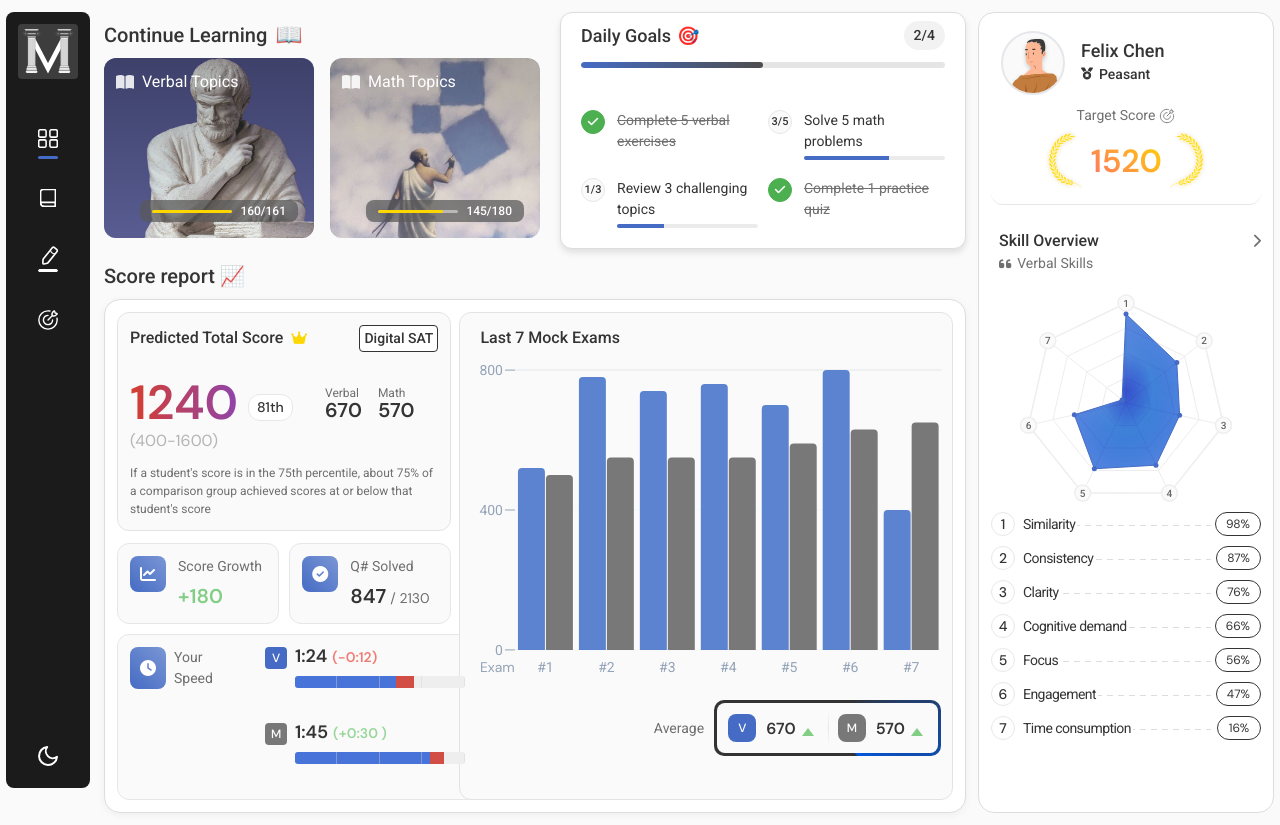
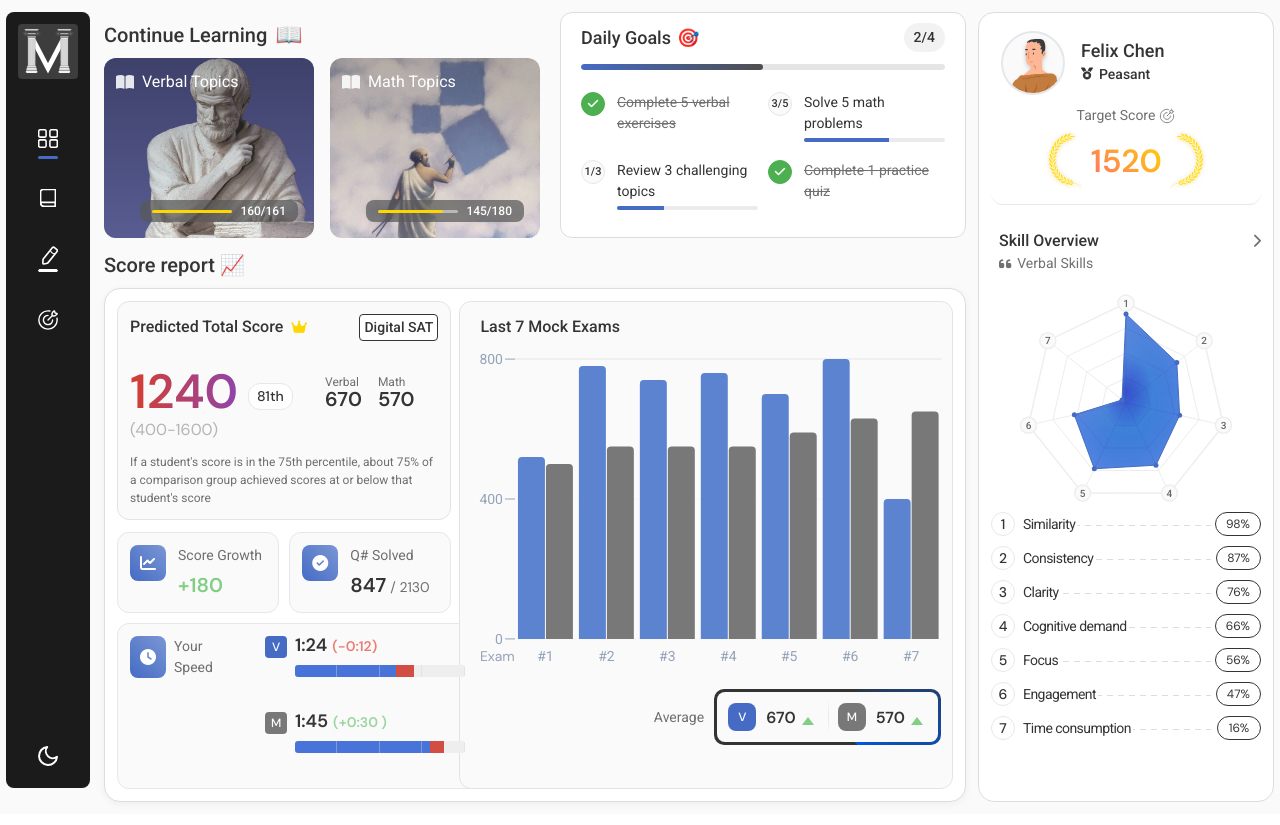
Before and after one commit to Orujhimaru/max_odyssey, a React (Vite) app: page /dashboard in a window 1280 px wide. Built offline with nearby package versions, Linux system fonts and the light colour scheme; sample sign-in values are in the browser's storage; a web font is replaced by a local one.

Commit message:
design: fixing margins

```diff
--- a/src/components/WeeklyTasks/WeeklyTasks.css
+++ b/src/components/WeeklyTasks/WeeklyTasks.css
@@ -263,7 +263,7 @@
   background-color: var(--bg-primary);
   border-radius: 12px;
   padding: 16px 20px;
-  box-shadow: 0 4px 6px rgba(0, 0, 0, 0.1);
+  /* box-shadow: 0 4px 6px rgba(0, 0, 0, 0.1); */
   width: 100%;
   height: 100%;
   display: flex;
@@ -272,7 +272,7 @@
   margin-top: 0;
   margin-bottom: 0;
   border: 1px solid #dddddd;
-  padding-top: 8px;
+  padding-top: 10px;
   /* max-width: 300px; */
 }
 [data-theme="dark"] .daily-tasks {
@@ -330,7 +330,7 @@
   gap: 10px;
   display: grid;
   grid-template-columns: 1fr 1fr;
-  margin-top: 24px;
+  margin-top: 4px;
 }
 
 .task-item-simple {
```
